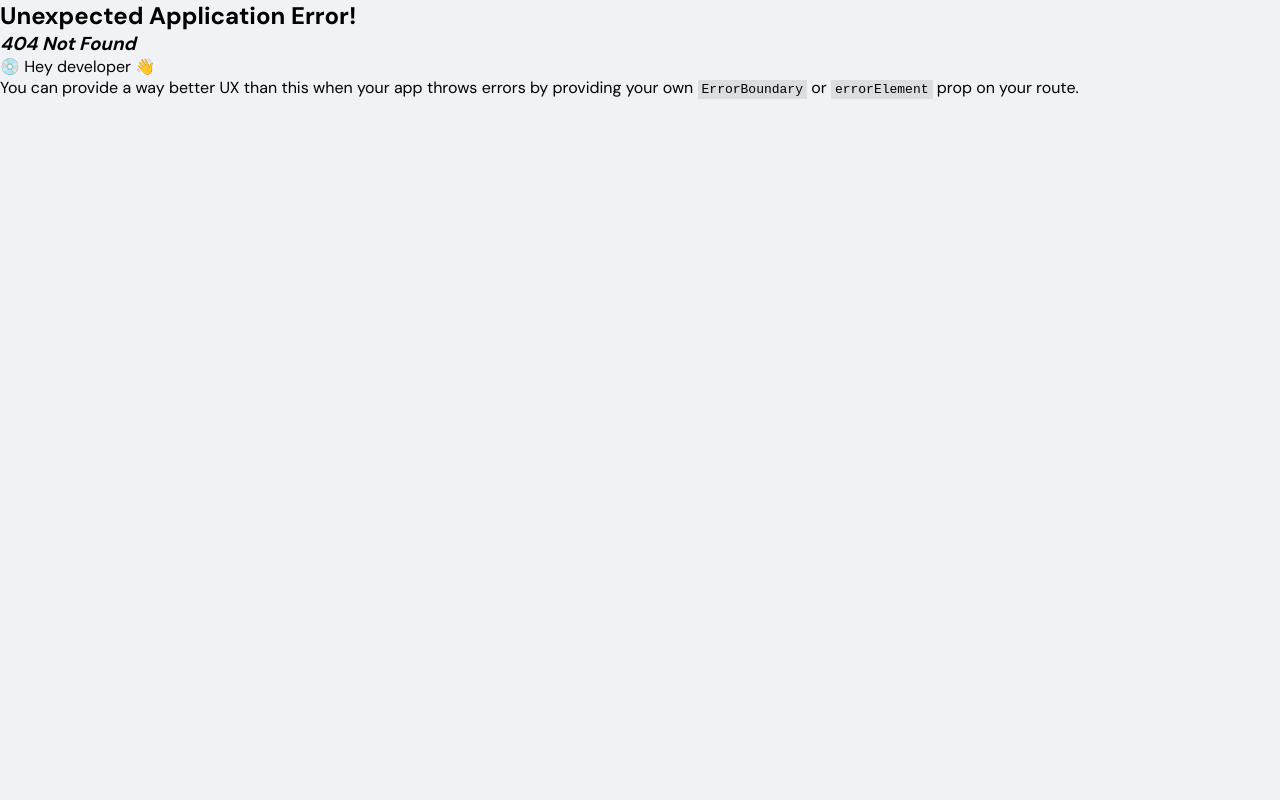
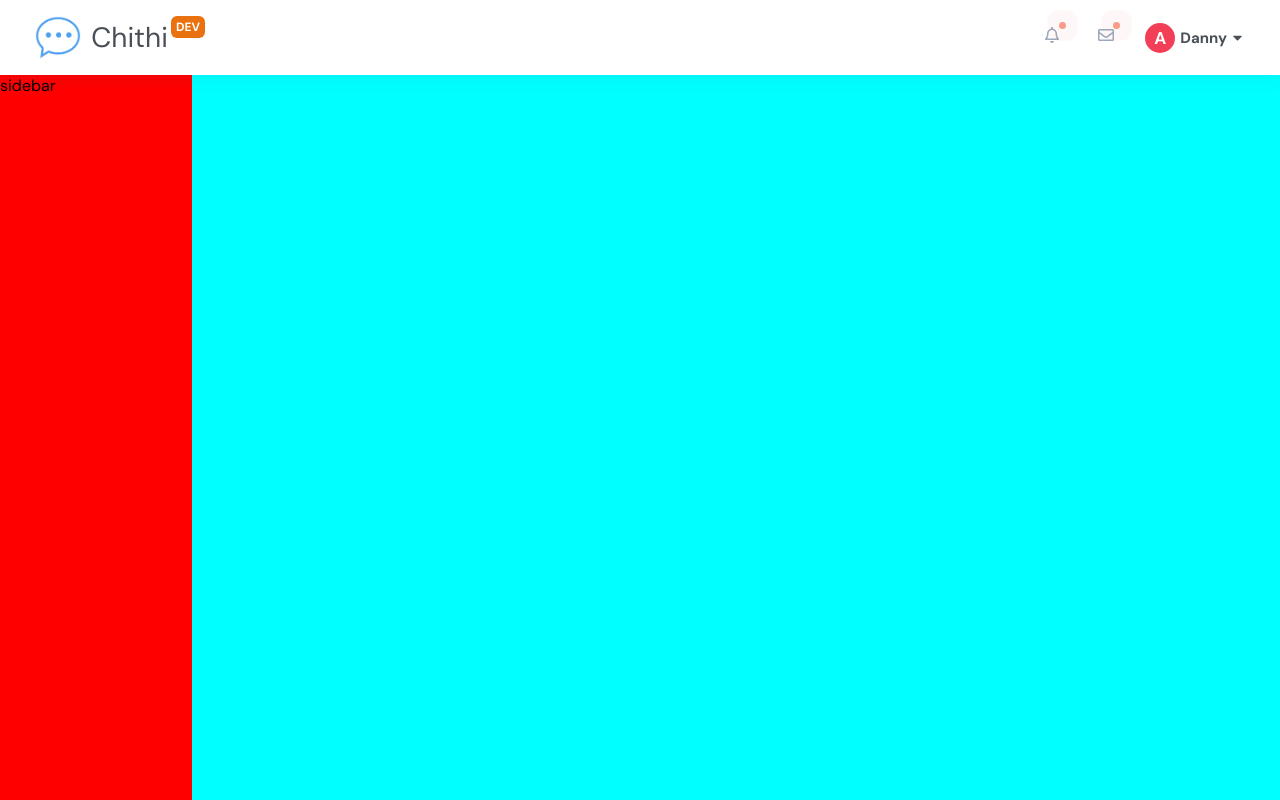
Before and after one commit to Antardas/Chithi-frontend, a React (Vite) app: page /app/social in a window 1280 px wide. Before the commit this address had no page. Built offline with nearby package versions, Linux system fonts and the light colour scheme.

Commit message:
Something

```diff
--- a/src/Components/Header/index.tsx
+++ b/src/Components/Header/index.tsx
@@ -1,9 +1,16 @@
-import React from 'react';
+import React, { useEffect, useState } from 'react';
 import { FaCaretDown, FaRegBell, FaRegEnvelope } from 'react-icons/fa';
 import logo from '~/assets/images/logo.svg';
 import '~/Components/Header/Header.scss';
 import Avatar from '~/Components/Avatar';
+import { Utils } from '~/services/utils/utils.service';
 const Header = () => {
+  const [environment, setEnvironment] = useState<string>('');
+  const backgroundColor = `${environment === 'DEV' ? '#50b5ff' : environment === 'STG' ? '#e9710f' : ''}`;
+  useEffect(() => {
+    const env = Utils.appEnvironment();
+    setEnvironment(env);
+  }, []);
   return (
     <div>
       <div className="header-nav-wrapper" data-testid="header-wrapper">
@@ -12,7 +19,18 @@ const Header = () => {
             <img src={logo} className="img-fluid" alt="" />
             <div className="app-name">
               Chithi
-              <span className="environment">DEV</span>
+              {environment ? (
+                <span
+                  style={{
+                    backgroundColor: backgroundColor
+                  }}
+                  className="environment"
+                >
+                  DEV
+                </span>
+              ) : (
+                ''
+              )}
             </div>
           </div>
           <div className="header-menu-toggle">
@@ -42,7 +60,7 @@ const Header = () => {
             </li>
             <li className="header-nav-item">
               <span className="header-list-name profile-image">
-                <Avatar name='antar' size={30} textColor='#ffffff' avatarSrc=''  />
+                <Avatar name="antar" size={30} textColor="#ffffff" avatarSrc="" />
               </span>
               <span className="header-list-name profile-name">
                 Danny
--- /dev/null
+++ b/src/pages/social/Social.scss
@@ -0,0 +1,15 @@
+.dashboard {
+  display: flex;
+
+  &-sidebar {
+    flex: 2;
+    max-width: 15%;
+    background-color: red;
+  }
+
+  &-content {
+    flex: 6;
+    height: 100vh;
+    background-color: aqua;
+  }
+}
--- /dev/null
+++ b/src/pages/social/index.tsx
@@ -0,0 +1,21 @@
+import React from 'react';
+import { Outlet } from 'react-router-dom';
+import Header from '~/Components/Header';
+import '~/pages/social/Social.scss';
+
+const Social = () => {
+
+  return (
+    <div>
+      <Header />
+      <div className="dashboard">
+        <div className="dashboard-sidebar">sidebar</div>
+        <div className="dashboard-content">
+          <Outlet />
+        </div>
+      </div>
+    </div>
+  );
+};
+
+export default Social;
--- a/src/services/utils/utils.service.ts
+++ b/src/services/utils/utils.service.ts
@@ -57,4 +57,15 @@ export class Utils {
     removeSessionPageReload();
     setLoggedIn(false);
   }
+
+  static appEnvironment(): string {
+    const env = import.meta.env.VITE_ENVIRONMENT;
+    if (env === 'development') {
+      return 'DEV';
+    } else if (env === 'production') {
+      return '';
+    } else {
+      return 'STG';
+    }
+  }
 }
```
Also changed, not shown: src/routes.tsx (+9 -2 lines).
